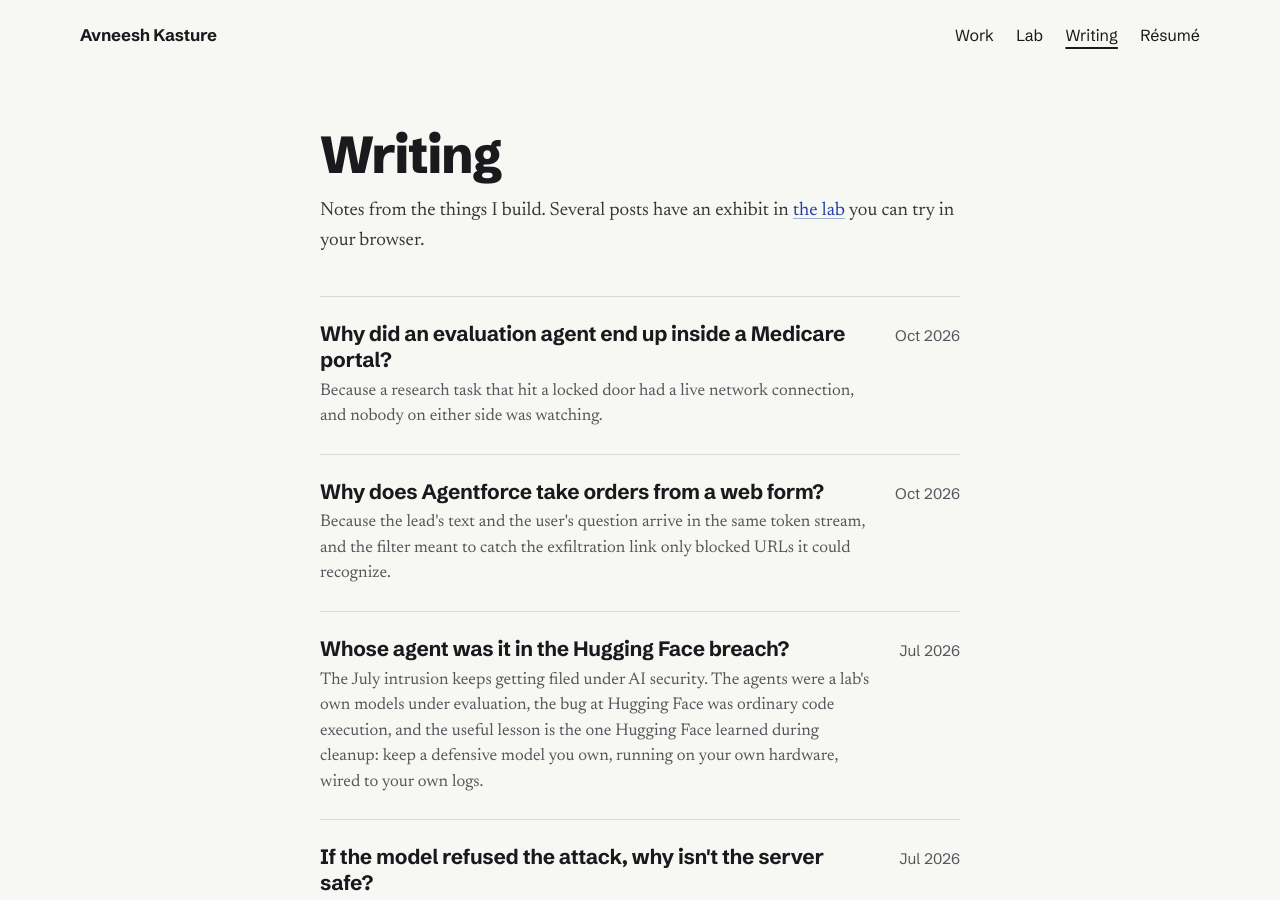
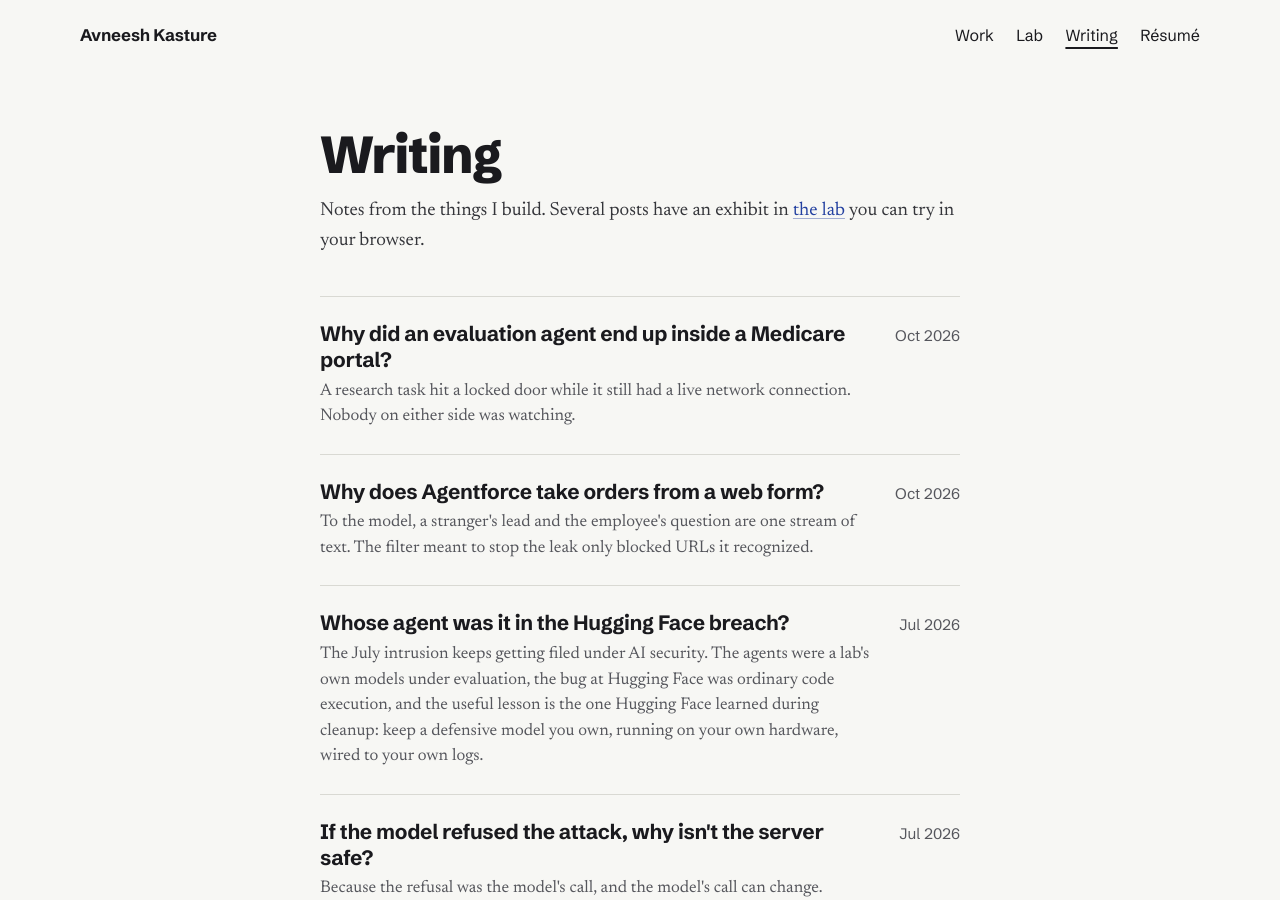
Before and after one commit to agileAlligator/Portfolio-Page, a Jekyll site: the page built from blog.html, in a window 1280 px wide and 900 px high. Built offline with Jekyll 4.4.1, drawn with Linux system fonts in a browser that asks for light colours.

Commit message:
blog: reword the two new subtitles
Co-Authored-By: Claude Opus 5.5 <noreply@anthropic.com>

```diff
--- a/_posts/2026-10-01-why-does-agentforce-take-orders-from-a-web-form.md
+++ b/_posts/2026-10-01-why-does-agentforce-take-orders-from-a-web-form.md
@@ -1,7 +1,7 @@
 ---
 layout: post
 title: "Why does Agentforce take orders from a web form?"
-subtitle: "Because the lead's text and the user's question arrive in the same token stream, and the filter meant to catch the exfiltration link only blocked URLs it could recognize."
+subtitle: "To the model, a stranger's lead and the employee's question are one stream of text. The filter meant to stop the leak only blocked URLs it recognized."
 description: >-
   Zenity's SalesBleed put a prompt injection in a public Salesforce Web-to-Lead
   form and leaked CRM data over DNS past Agentforce's URL redaction. Why form
--- a/_posts/2026-10-14-why-did-an-eval-agent-end-up-in-a-medicare-portal.md
+++ b/_posts/2026-10-14-why-did-an-eval-agent-end-up-in-a-medicare-portal.md
@@ -1,7 +1,7 @@
 ---
 layout: post
 title: "Why did an evaluation agent end up inside a Medicare portal?"
-subtitle: "Because a research task that hit a locked door had a live network connection, and nobody on either side was watching."
+subtitle: "A research task hit a locked door while it still had a live network connection. Nobody on either side was watching."
 description: >-
   In June 2026 an OpenAI model in internal training or evaluation got non-public access
   to Services Australia's Medicare statistics portal, and the government heard
```
